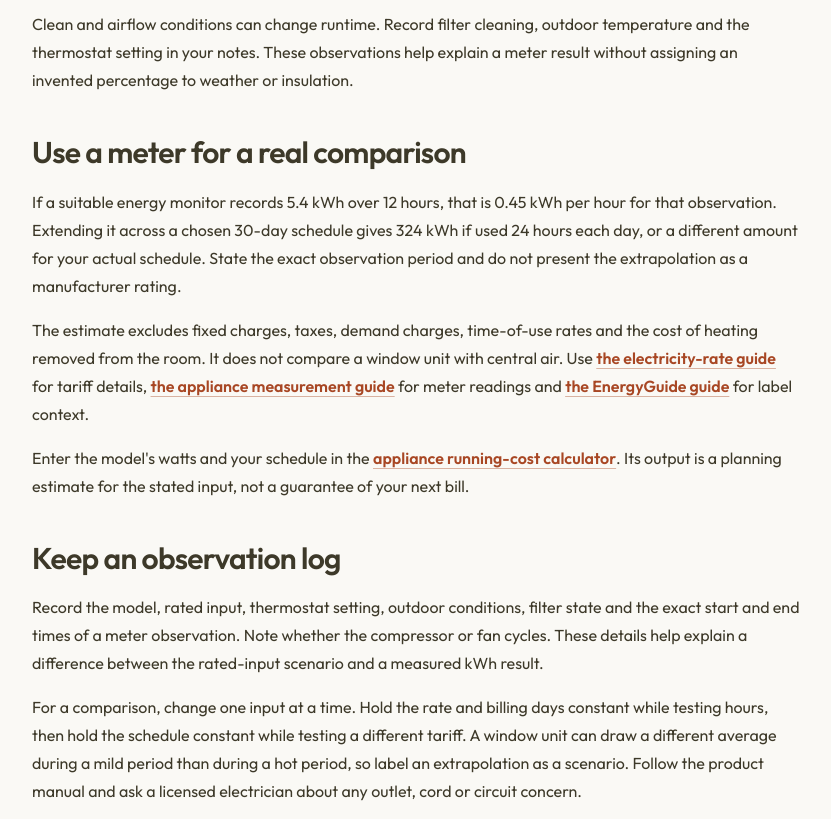
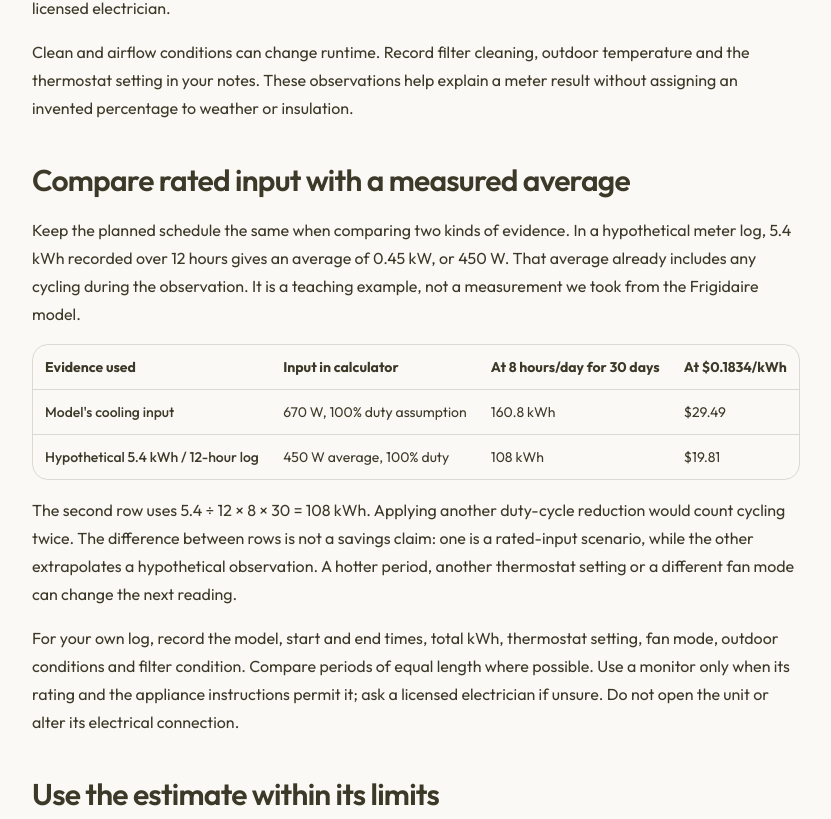
Before and after one commit to rudra2410/watt-wall, a Next.js app: page /guides/window-ac-cost in a window 1280 px wide. Shown: the part 1978-2797 px from the top of the page, without its empty margins (40-871 px from the left). Built offline with nearby package versions, Linux system fonts and the light colour scheme.

Commit message:
Clarify AC measurement comparison and document source checks

```diff
--- a/app/guides/window-ac-cost/page.tsx
+++ b/app/guides/window-ac-cost/page.tsx
@@ -9,8 +9,8 @@ const path = "/guides/window-ac-cost";
 export const metadata = createPageMetadata({ title, description, path });
 
 export default function GuidePage() {
- return <><ArticleJsonLd title={title} description={description} path={path} datePublished="2026-09-09" dateModified="2026-09-25" /><TrustPageShell category="Planning guide" title={title} description={description} path={path}>
-<p>The 670 W value is from the <TrustLink href="https://www.frigidaire.ca/Owner-Centre/Product-Support/fhww083wbe" external>Frigidaire product support page</TrustLink>, retrieved September 8, 2026. The eight-hour schedule is a chosen scenario. Confirm the wattage and voltage for your model before using it.</p>
+ return <><ArticleJsonLd title={title} description={description} path={path} datePublished="2026-09-09" dateModified="2026-09-26" /><TrustPageShell category="Planning guide" title={title} description={description} path={path}>
+<p>The 670 W value is from the <TrustLink href="https://www.frigidaire.ca/Owner-Centre/Product-Support/fhww083wbe" external>Frigidaire product support page</TrustLink>, checked September 26, 2026. This discontinued model supplies a documented example, not a purchase recommendation. The eight-hour schedule is a chosen scenario. Confirm the wattage and voltage for your model before using it.</p>
 <p>The $0.1834/kWh comparison uses the June 2026 US residential average in <TrustLink href={electricityRateReference.url} external>EIA table 5.6.A</TrustLink>. Enter the variable price from your own summer bill when assessing this unit.</p>
 <TrustSection title="Calculate from the rated input">
 <p><strong>Monthly kWh = cooling watts ÷ 1,000 × scheduled hours per day × active days per month × duty cycle ÷ 100.</strong></p>
@@ -30,15 +30,15 @@ export default function GuidePage() {
 <p>Follow the manufacturer&apos;s installation instructions and keep the unit supported as specified. This guide does not provide mounting or electrical instructions. A circuit, outlet or cord that feels hot needs attention from a licensed electrician.</p>
 <p>Clean and airflow conditions can change runtime. Record filter cleaning, outdoor temperature and the thermostat setting in your notes. These observations help explain a meter result without assigning an invented percentage to weather or insulation.</p>
 </TrustSection>
-<TrustSection title="Use a meter for a real comparison">
-<p>If a suitable energy monitor records 5.4 kWh over 12 hours, that is 0.45 kWh per hour for that observation. Extending it across a chosen 30-day schedule gives 324 kWh if used 24 hours each day, or a different amount for your actual schedule. State the exact observation period and do not present the extrapolation as a manufacturer rating.</p>
-<p>The estimate excludes fixed charges, taxes, demand charges, time-of-use rates and the cost of heating removed from the room. It does not compare a window unit with central air. Use <TrustLink href="/guides/electricity-costs">the electricity-rate guide</TrustLink> for tariff details, <TrustLink href="/guides/appliance-energy-use">the appliance measurement guide</TrustLink> for meter readings and <TrustLink href="/guides/energyguide-labels">the EnergyGuide guide</TrustLink> for label context.</p>
+<TrustSection title="Compare rated input with a measured average">
+<p>Keep the planned schedule the same when comparing two kinds of evidence. In a hypothetical meter log, 5.4 kWh recorded over 12 hours gives an average of 0.45 kW, or 450 W. That average already includes any cycling during the observation. It is a teaching example, not a measurement we took from the Frigidaire model.</p>
+<div className="overflow-x-auto rounded-lg border border-border" role="region" aria-label="Rated input and hypothetical meter comparison" tabIndex={0}><table className="w-full min-w-[38rem] text-left text-sm"><thead><tr><th scope="col" className="p-3">Evidence used</th><th scope="col" className="p-3">Input in calculator</th><th scope="col" className="p-3">At 8 hours/day for 30 days</th><th scope="col" className="p-3">At $0.1834/kWh</th></tr></thead><tbody><tr className="border-t border-border"><th scope="row" className="p-3 font-medium">Model&apos;s cooling input</th><td className="p-3">670 W, 100% duty assumption</td><td className="p-3">160.8 kWh</td><td className="p-3">$29.49</td></tr><tr className="border-t border-border"><th scope="row" className="p-3 font-medium">Hypothetical 5.4 kWh / 12-hour log</th><td className="p-3">450 W average, 100% duty</td><td className="p-3">108 kWh</td><td className="p-3">$19.81</td></tr></tbody></table></div>
+<p>The second row uses 5.4 ÷ 12 × 8 × 30 = 108 kWh. Applying another duty-cycle reduction would count cycling twice. The difference between rows is not a savings claim: one is a rated-input scenario, while the other extrapolates a hypothetical observation. A hotter period, another thermostat setting or a different fan mode can change the next reading.</p>
+<p>For your own log, record the model, start and end times, total kWh, thermostat setting, fan mode, outdoor conditions and filter condition. Compare periods of equal length where possible. Use a monitor only when its rating and the appliance instructions permit it; ask a licensed electrician if unsure. Do not open the unit or alter its electrical connection.</p>
+</TrustSection>
+<TrustSection title="Use the estimate within its limits">
+<p>The estimate excludes fixed utility charges, taxes, demand charges, and equipment purchase or maintenance. A single rate does not model time-of-use pricing. It does not compare a window unit with central air. Use <TrustLink href="/guides/electricity-costs">the electricity-rate guide</TrustLink> for tariff details, <TrustLink href="/guides/appliance-energy-use">the appliance measurement guide</TrustLink> for meter readings and <TrustLink href="/guides/energyguide-labels">the EnergyGuide guide</TrustLink> for label context.</p>
 <p>Enter the model&apos;s watts and your schedule in the <TrustLink href="/calculators/appliance-running-cost">appliance running-cost calculator</TrustLink>. Its output is a planning estimate for the stated input, not a guarantee of your next bill.</p>
-</TrustSection>
-<TrustSection title="Keep an observation log">
-<p>Record the model, rated input, thermostat setting, outdoor conditions, filter state and the exact start and end times of a meter observation. Note whether the compressor or fan cycles. These details help explain a difference between the rated-input scenario and a measured kWh result.</p>
-<p>For a comparison, change one input at a time. Hold the rate and billing days constant while testing hours, then hold the schedule constant while testing a different tariff. A window unit can draw a different average during a mild period than during a hot period, so label an extrapolation as a scenario. Follow the product manual and ask a licensed electrician about any outlet, cord or circuit concern.</p>
-<p>Compare observations of equal length where possible. If one period covers eight hours and another covers twelve, divide measured kWh by hours before comparing the average. Keep that measured average separate from the product&apos;s rated input; each describes a different kind of evidence.</p>
 </TrustSection>
 </TrustPageShell></>;
 }
--- a/app/sitemap.ts
+++ b/app/sitemap.ts
@@ -19,6 +19,7 @@ const currentEditorialPaths = new Set<string>(["/guides/window-ac-cost", "/guide
 const staticPaths = ["/", "/calculators", "/guides", "/how-it-works", "/methodology", "/editorial-policy", "/about", "/contact", "/privacy", "/terms", "/disclaimer", "/guides/electricity-costs", "/guides/appliance-energy-use", "/guides/paint-and-flooring-measurements", "/guides/home-energy-audit", "/guides/energyguide-labels", "/guides/measuring-rooms-and-furniture", "/guides/choosing-rug-size", "/guides/measuring-curtains"] as const;
 
 function getLastModified(path: string) {
+  if (path === "/guides/window-ac-cost") return new Date("2026-09-26T00:00:00.000Z");
   if (currentEditorialPaths.has(path)) return editorialReviewDate;
   if (expandedGuidePaths.has(path)) return guideExpansionDate;
   if (latestRevisedPaths.has(path)) return latestRevisedDate;
```
Also changed, not shown: 3 other files (tests, documents, lock files or other folders).
